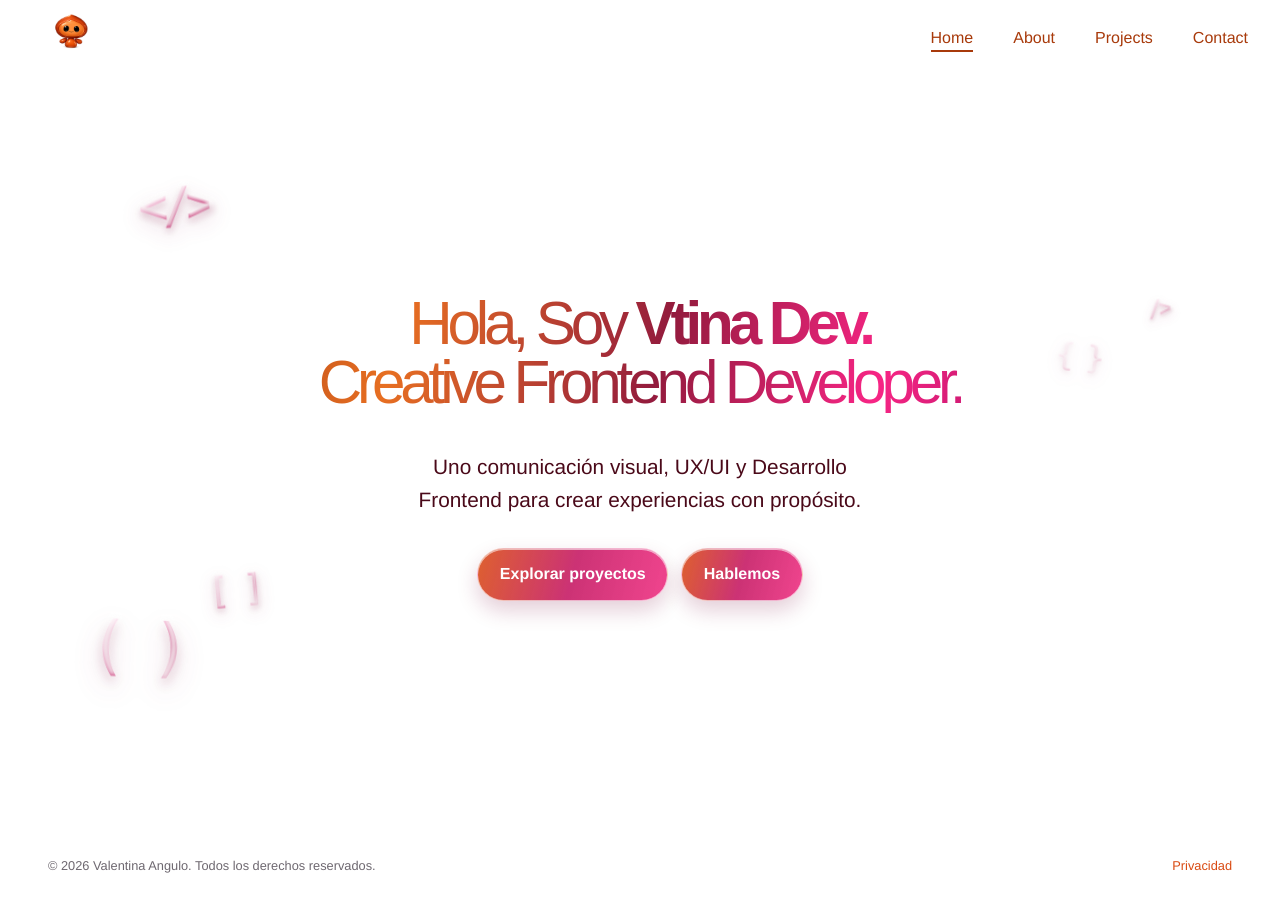
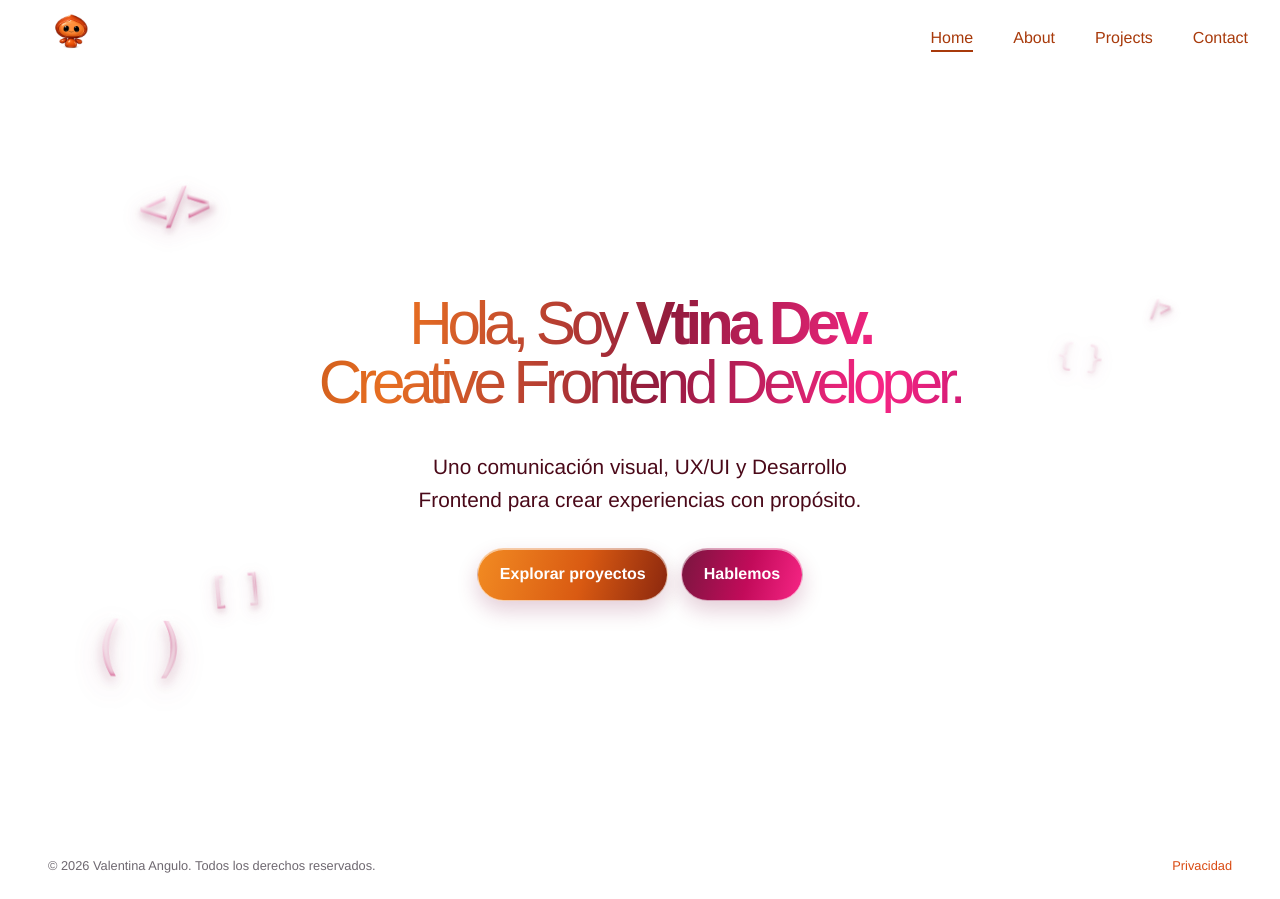
Before and after one commit to VtinaDev/Portfolio-Vtina, a Vue app: page / in a window 1280 px wide. Built offline with nearby package versions, Linux system fonts and the light colour scheme; the HTML template or start-up script is replaced by a standard one.

Commit message:
style: diferencia acciones del home

```diff
--- a/src/pages/Home.vue
+++ b/src/pages/Home.vue
@@ -68,6 +68,10 @@ export default {
 .home-hero__actions { justify-content: center; }
 .home-hero__actions .button, .home-hero__actions .button--primary, .home-hero__actions .button--secondary { border: 1px solid rgba(255, 255, 255, .62); background: linear-gradient(105deg, rgba(217, 74, 18, .88), rgba(194, 11, 90, .84), rgba(237, 22, 114, .8)); color: #fff; padding: .85rem 1.35rem; box-shadow: inset 0 1px 0 rgba(255, 255, 255, .58), 0 .6rem 1.3rem rgba(122, 11, 60, .2); }
 .home-hero__actions .button:hover, .home-hero__actions .button--primary:hover, .home-hero__actions .button--secondary:hover { background: linear-gradient(105deg, rgba(217, 74, 18, .96), rgba(194, 11, 90, .92), rgba(237, 22, 114, .88)); color: #fff; box-shadow: inset 0 1px 0 rgba(255, 255, 255, .78), 0 .8rem 1.5rem rgba(122, 11, 60, .26); }
+.home-hero__actions .button--primary { background: linear-gradient(105deg, #f28b22, #d95a12 55%, #8b270e); }
+.home-hero__actions .button--secondary { background: linear-gradient(105deg, #79163f, #c20b5a 55%, #f72585); }
+.home-hero__actions .button--primary:hover { background: linear-gradient(105deg, #ff9a2e, #e76f22 55%, #9c2d10); }
+.home-hero__actions .button--secondary:hover { background: linear-gradient(105deg, #8c1c4b, #d31166 55%, #ff3b96); }
 @keyframes code-rain { 0% { opacity: .12; transform: translate3d(0, -1.5rem, 0) scale(.86) rotate(-8deg); } 16% { opacity: .78; } 82% { opacity: .7; } 100% { opacity: .08; transform: translate3d(var(--rain-x), var(--rain-y), 0) scale(1.08) rotate(8deg); } }
 @media (max-width: 720px) { .home-hero { min-height: 100svh; grid-template-columns: 1fr; padding: 5.5rem 1.25rem 0; }.home-hero__main { align-self: start; padding: 1.5rem 0 0; text-align: center; }.home-hero h1, .home-hero__intro { margin-left: auto; margin-right: auto; }.home-hero h1 { max-width: 100%; text-align: center; font-size: clamp(2.3rem, 12vw, 3.8rem); }.home-hero__role { white-space: normal; }.home-hero__actions { justify-content: center; } }
 @media (max-width: 480px) { .home-hero { padding: 5rem 1rem 0; }.home-hero__main { padding-top: 1rem; }.home-hero h1 { font-size: clamp(2.15rem, 11.5vw, 3.2rem); line-height: 1.04; }.home-hero__intro { font-size: 1rem; }.home-hero__actions { display: grid; grid-template-columns: 1fr; width: min(100%, 18rem); margin-left: auto; margin-right: auto; }.home-hero__actions .button { justify-content: center; width: 100%; }.code-float--three, .code-float--six { display: none; } }
```
